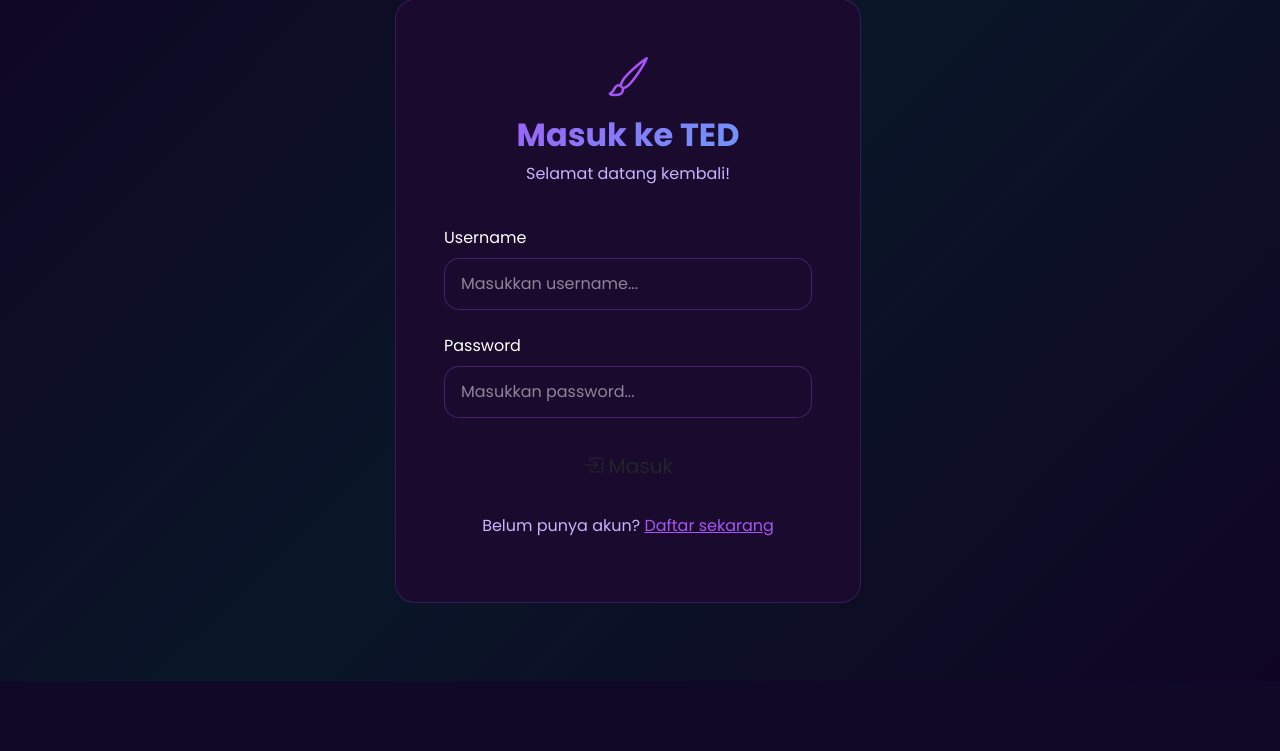
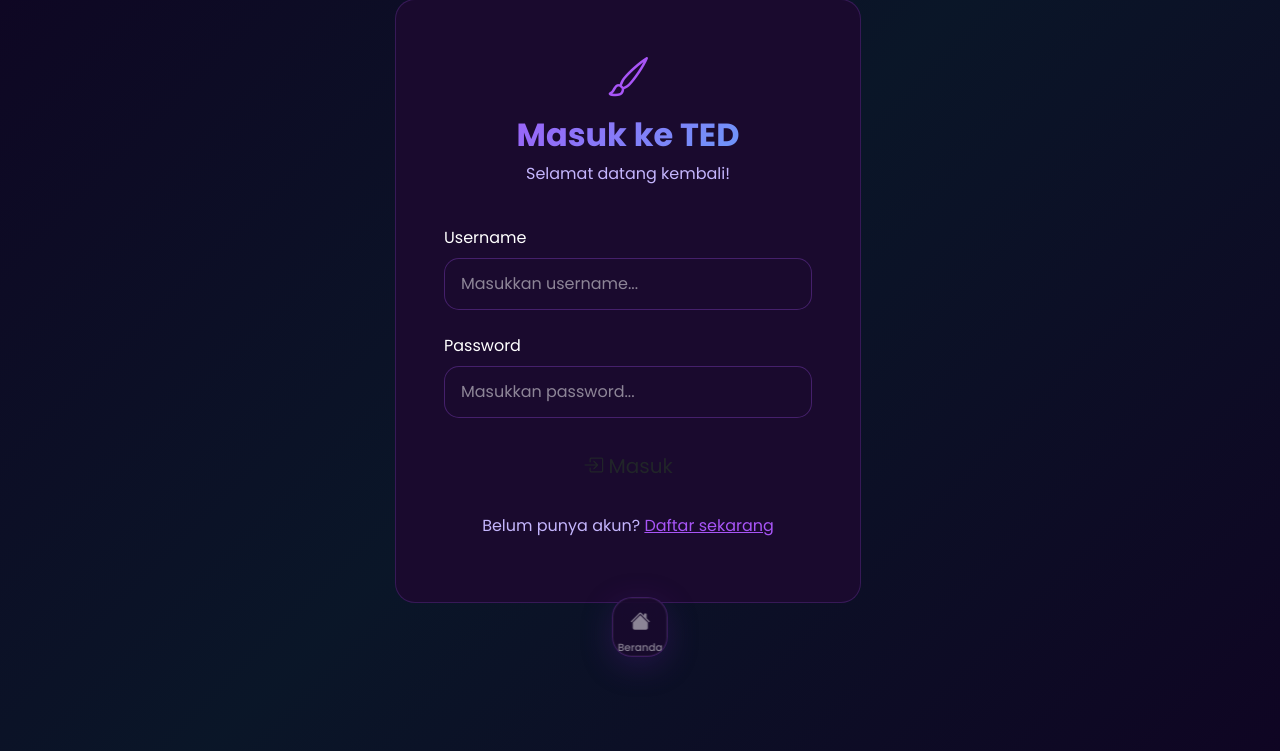
Before and after one commit to adityaputra99983/protoA1, a Django app: a page that uses tedapp/templates/tedapp/base.html in a window 1280 px wide. Shown: the part 119-870 px from the top of the page. Before the commit the page ends 800 px from the top, so only its background shows below. Run offline with Django 5.2, Linux system fonts and the light colour scheme.

Commit message:
update fitur

```diff
--- a/static/base.css
+++ b/static/base.css
@@ -943,6 +943,89 @@ body {
 
 .mobile-bottom-nav { display: none; }
 
+/* Desktop Bottom Navigation */
+.desktop-bottom-nav {
+    display: none;
+    position: fixed;
+    bottom: 24px;
+    left: 50%;
+    transform: translateX(-50%);
+    width: auto;
+    max-width: 480px;
+    height: 60px;
+    background: rgba(26, 10, 46, 0.85);
+    backdrop-filter: blur(16px);
+    -webkit-backdrop-filter: blur(16px);
+    border: 1px solid rgba(168, 85, 247, 0.25);
+    border-radius: 20px;
+    z-index: 1000;
+    box-shadow:
+        0 8px 32px rgba(107, 33, 168, 0.25),
+        0 0 0 1px rgba(255, 255, 255, 0.05) inset;
+}
+
+.desktop-bottom-nav a {
+    position: relative;
+    flex: 1;
+    text-align: center;
+    padding: 8px 4px;
+    color: rgba(255, 255, 255, 0.5);
+    text-decoration: none;
+    display: flex;
+    flex-direction: column;
+    align-items: center;
+    font-size: 0.65rem;
+    font-weight: 500;
+    transition: all 0.3s cubic-bezier(0.4, 0, 0.2, 1);
+}
+
+.desktop-bottom-nav a::before {
+    content: '';
+    position: absolute;
+    top: 4px;
+    width: 28px;
+    height: 28px;
+    border-radius: 10px;
+    background: transparent;
+    transition: all 0.3s cubic-bezier(0.4, 0, 0.2, 1);
+}
+
+.desktop-bottom-nav a i {
+    position: relative;
+    font-size: 1.25rem;
+    margin-bottom: 4px;
+    transition: all 0.3s cubic-bezier(0.4, 0, 0.2, 1);
+}
+
+.desktop-bottom-nav a span {
+    position: relative;
+    transition: all 0.3s cubic-bezier(0.4, 0, 0.2, 1);
+}
+
+.desktop-bottom-nav a:hover {
+    color: rgba(255, 255, 255, 0.8);
+}
+
+.desktop-bottom-nav a:hover i {
+    transform: translateY(-2px);
+}
+
+.desktop-bottom-nav a.active {
+    color: #A855F7;
+}
+
+.desktop-bottom-nav a.active::before {
+    background: rgba(168, 85, 247, 0.15);
+}
+
+.desktop-bottom-nav a.active i {
+    transform: translateY(-2px) scale(1.1);
+}
+
+.desktop-bottom-nav a.active span {
+    font-weight: 600;
+}
+
 @media (min-width: 769px) {
     .mobile-only { display: none !important; }
     .desktop-only { display: block !important; }
@@ -951,5 +1034,11 @@ body {
         visibility: visible !important;
         opacity: 1 !important;
     }
-    body { padding-top: 70px; }
+    .desktop-bottom-nav {
+        display: flex !important;
+    }
+    body {
+        padding-top: 70px;
+        padding-bottom: 100px;
+    }
 }
--- a/tedapp/templates/tedapp/base.html
+++ b/tedapp/templates/tedapp/base.html
@@ -162,6 +162,32 @@
         </a>
     </nav>
 
+    <!-- Desktop Bottom Navigation -->
+    <nav class="desktop-bottom-nav">
+        <div class="desktop-bottom-nav-inner">
+            <a href="{% url 'home' %}" class="{% if request.path == '/' %}active{% endif %}">
+                <i class="bi bi-house-fill"></i>
+                <span>Beranda</span>
+            </a>
+            <a href="{% url 'artists' %}" class="{% if '/artists' in request.path %}active{% endif %}">
+                <i class="bi bi-search"></i>
+                <span>Cari</span>
+            </a>
+            <a href="{% url 'search_artists' %}?q=" class="{% if '/search' in request.path %}active{% endif %}">
+                <i class="bi bi-geo-alt-fill"></i>
+                <span>Terdekat</span>
+            </a>
+            <a href="{% if user.is_authenticated %}{% url 'my_bookings' %}{% else %}{% url 'login' %}{% endif %}" class="{% if '/bookings' in request.path %}active{% endif %}">
+                <i class="bi bi-bag-fill"></i>
+                <span>Pesanan</span>
+            </a>
+            <a href="{% if user.is_authenticated %}{% url 'notifications' %}{% else %}{% url 'login' %}{% endif %}" class="{% if '/notifications' in request.path %}active{% endif %}">
+                <i class="bi bi-bell-fill"></i>
+                <span>Notif</span>
+            </a>
+        </div>
+    </nav>
+
 <script src="https://cdn.jsdelivr.net/npm/bootstrap@5.3.0/dist/js/bootstrap.bundle.min.js"></script>
     <script src="https://unpkg.com/leaflet@1.9.4/dist/leaflet.js"></script>
     <script>
```
Also changed, not shown: db.sqlite3.
